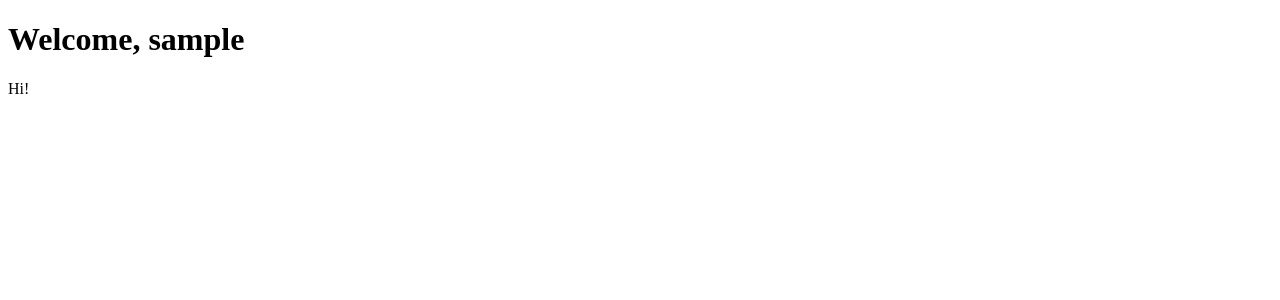
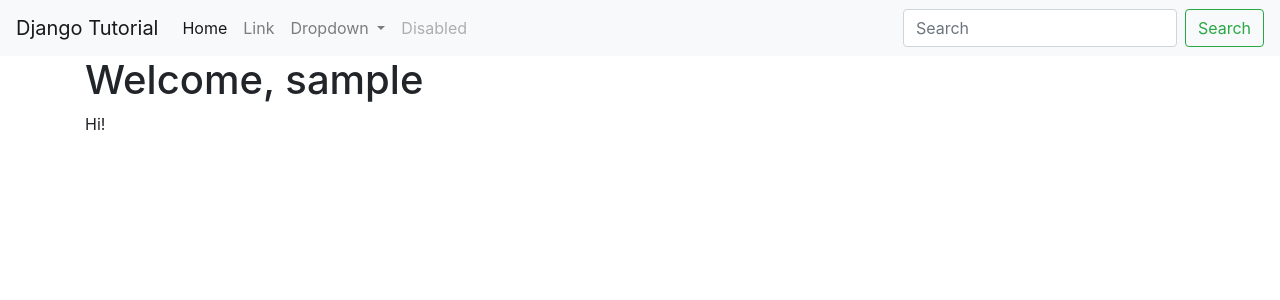
Before and after one commit to vitaliel/django-basic, a Django app: page /player/home in a window 1280 px wide. Shown: the top 300 px of the page. Run offline with Django 3.2, Linux system fonts and the light colour scheme; the visitor is signed in with stand-in values (Sample User, id 1); data that the repository does not hold is empty; some libraries are stand-ins or nearby versions.

Commit message:
Layout with bootstrap4

```diff
--- /dev/null
+++ b/requirements.txt
@@ -0,0 +1 @@
+django-bootstrap4
--- /dev/null
+++ b/templates/base.html
@@ -0,0 +1,55 @@
+{% load static %}
+{% load bootstrap4 %}
+
+<!DOCTYPE html>
+<html>
+<head>
+  <meta charset="utf-8">
+  <title>{% block title %}{% endblock %}</title>
+  {% bootstrap_css %}
+</head>
+<body>
+  <nav class="navbar navbar-expand-lg navbar-light bg-light">
+    <a class="navbar-brand" href="/">Django Tutorial</a>
+    <button class="navbar-toggler" type="button" data-toggle="collapse" data-target="#navbarSupportedContent" aria-controls="navbarSupportedContent" aria-expanded="false" aria-label="Toggle navigation">
+      <span class="navbar-toggler-icon"></span>
+    </button>
+
+    <div class="collapse navbar-collapse" id="navbarSupportedContent">
+      <ul class="navbar-nav mr-auto">
+        <li class="nav-item active">
+          <a class="nav-link" href="/">Home <span class="sr-only">(current)</span></a>
+        </li>
+        <li class="nav-item">
+          <a class="nav-link" href="#">Link</a>
+        </li>
+        <li class="nav-item dropdown">
+          <a class="nav-link dropdown-toggle" href="#" id="navbarDropdown" role="button" data-toggle="dropdown" aria-haspopup="true" aria-expanded="false">
+            Dropdown
+          </a>
+          <div class="dropdown-menu" aria-labelledby="navbarDropdown">
+            <a class="dropdown-item" href="#">Action</a>
+            <a class="dropdown-item" href="#">Another action</a>
+            <div class="dropdown-divider"></div>
+            <a class="dropdown-item" href="#">Something else here</a>
+          </div>
+        </li>
+        <li class="nav-item">
+          <a class="nav-link disabled" href="#">Disabled</a>
+        </li>
+      </ul>
+      <form class="form-inline my-2 my-lg-0">
+        <input class="form-control mr-sm-2" type="search" placeholder="Search" aria-label="Search">
+        <button class="btn btn-outline-success my-2 my-sm-0" type="submit">Search</button>
+      </form>
+    </div>
+  </nav>
+
+  <div class="container">
+    {% block content %}
+    {% endblock %}
+  </div><!-- /container -->
+
+  {% bootstrap_javascript jquery='full' %}
+</body>
+</html>
--- a/player/templates/player/home.html
+++ b/templates/player/home.html
@@ -1,9 +1,5 @@
-<!DOCTYPE html>
-<html>
-<head>
-  <title>Home</title>
-</head>
-<body>
+{% extends 'base.html' %}
+{% block content %}
   <h1>Welcome, {{ user.username }} </h1>
   <p>Hi!</p>
   <ul>
@@ -13,5 +9,4 @@
       </li>
     {% endfor %}
   </ul>
-</body>
-</html>
+{% endblock %}
--- a/tictactoe/views.py
+++ b/tictactoe/views.py
@@ -1,4 +1,4 @@
-from django.http import HttpResponse
+from django.shortcuts import render
 
 def welcome(req):
-  return HttpResponse("Hello, World!")
+  return render(req, 'tictactoe/welcome.html')
```
Also changed, not shown: templates/tictactoe/welcome.html (added, +9 -0 lines), tictactoe/settings.py (+6 -1 lines).
